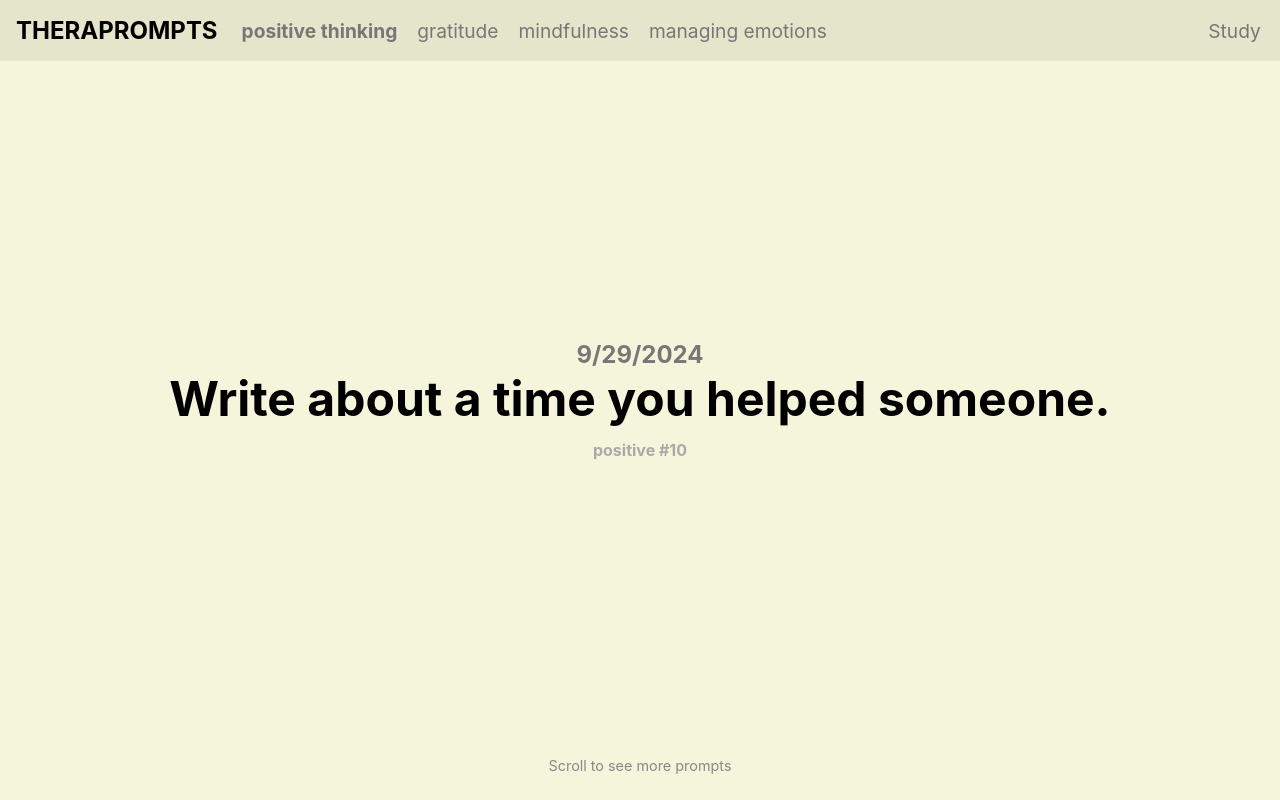
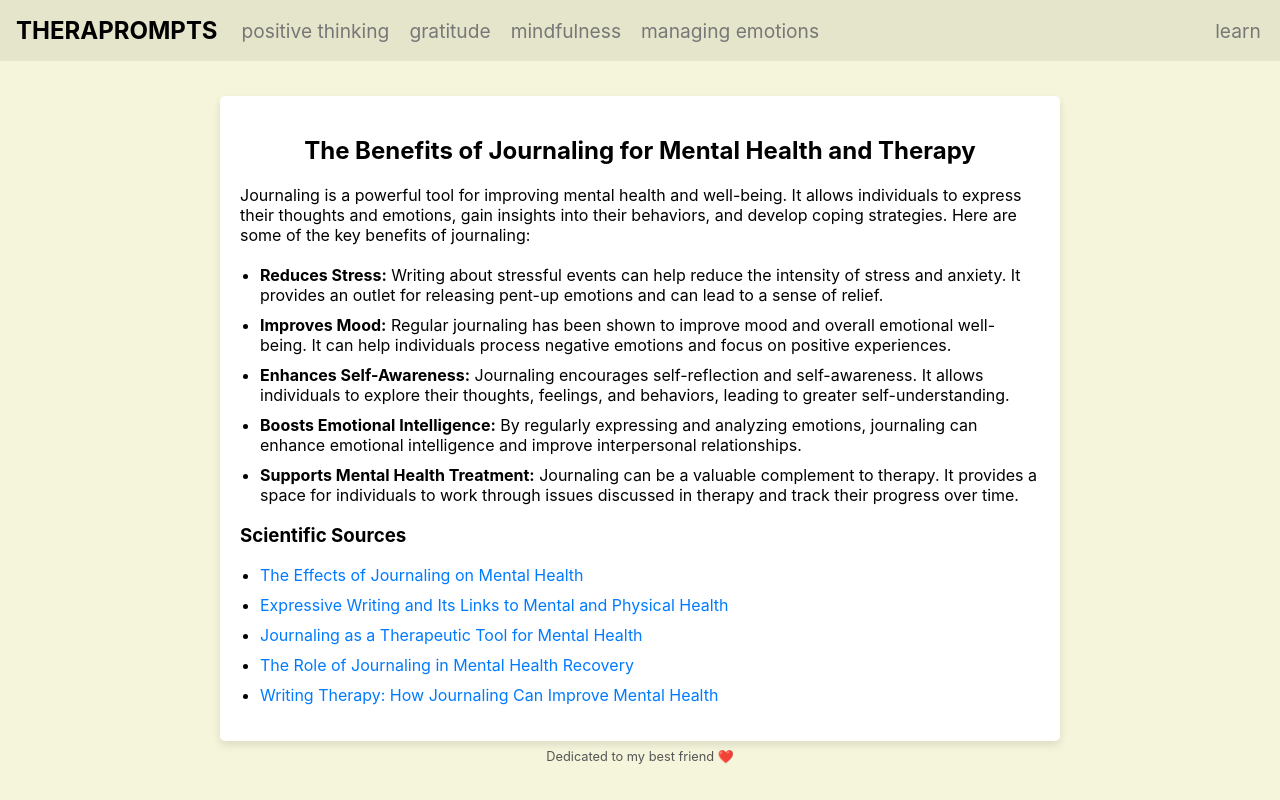
Before and after one commit to habeebmh/theraprompts, a React (Create React App) app: page /learn in a window 1280 px wide. Shown: the top 800 px of the page. Built offline with nearby package versions, Linux system fonts and the light colour scheme; no server answers.

Commit message:
Refactor routing and rename Study page to Learn

```diff
--- a/src/App.js
+++ b/src/App.js
@@ -5,7 +5,7 @@ import Home from './pages/Home';
 import Account from './pages/Account';
 import SignIn from './pages/SignIn';
 import EntryDetails from './pages/EntryDetails';
-import Study from './pages/Study';
+import Learn from './pages/Learn';
 
 import { topics } from './prompts';
 import AuthProvider from './utils/providers/AuthProvider';
@@ -27,8 +27,8 @@ const router = createBrowserRouter([
     element: <Account />,
   },
   {
-    path: "/study",
-    element: <Study />,
+    path: "/learn",
+    element: <Learn />,
   },
   {
     path: "/account/entry/:id",
@@ -56,11 +56,11 @@ function App() {
     setMenuOpen(prev => !prev);
   };
   const currentTopic = useMemo(() => {
-    if (window.location.pathname.includes('sign-in')) {
-      return '';
+    if (window.location.pathname === '/' || Object.keys(topics).some(topic => window.location.pathname.includes(topic.replace(/\s+/g, '-').toLowerCase()))) {
+      return Object.keys(topics).find(topic => window.location.pathname.includes(topic.replace(/\s+/g, '-').toLowerCase())) || Object.keys(topics)[0];
     }
 
-    return Object.keys(topics).find(topic => window.location.pathname.includes(topic.replace(/\s+/g, '-').toLowerCase())) || Object.keys(topics)[0];
+    return '';
   }, []);
 
 
@@ -78,8 +78,8 @@ function App() {
                 {topic}
               </a>
             ))}
-            <a href='/study' className='nav-link end'>
-              Study
+            <a href='/learn' className='nav-link end'>
+              learn
             </a>
             {/* <SignInButton /> */}
           </nav>
--- a/src/pages/Study.js
+++ b/src/pages/Learn.js
@@ -1,5 +1,5 @@
 import React from 'react';
-import './Study.css';
+import './Learn.css';
 
 function Study() {
   return (
@@ -17,10 +17,11 @@ function Study() {
       </ul>
       <h3>Scientific Sources</h3>
       <ul>
-        <li><a href="https://www.ncbi.nlm.nih.gov/pmc/articles/PMC3010965/" target="_blank" rel="noopener noreferrer">The Effects of Writing About Stressful Experiences on Symptom Reduction in Patients with Asthma or Rheumatoid Arthritis</a></li>
-        <li><a href="https://journals.sagepub.com/doi/abs/10.1177/0956797612457392" target="_blank" rel="noopener noreferrer">Expressive Writing and Its Links to Mental and Physical Health</a></li>
-        <li><a href="https://www.tandfonline.com/doi/abs/10.1080/07421656.2018.1447991" target="_blank" rel="noopener noreferrer">The Role of Journaling in Mental Health Recovery</a></li>
-        <li><a href="https://www.sciencedirect.com/science/article/abs/pii/S0191886917300321" target="_blank" rel="noopener noreferrer">The Impact of Journaling on Mental Health: A Meta-Analysis</a></li>
+        <li><a href="https://www.ncbi.nlm.nih.gov/pmc/articles/PMC8935176/" target="_blank" rel="noopener noreferrer">The Effects of Journaling on Mental Health</a></li>
+        <li><a href="https://academic.oup.com/edited-volume/28312/chapter/215027390" target="_blank" rel="noopener noreferrer">Expressive Writing and Its Links to Mental and Physical Health</a></li>
+        <li><a href="https://www.va.gov/WHOLEHEALTHLIBRARY/tools/therapeutic-journaling.asp#:~:text=Therapeutic%20journaling%20can%20be%20done,stressful%2C%20or%20traumatic%20life%20events." target="_blank" rel="noopener noreferrer">Journaling as a Therapeutic Tool for Mental Health</a></li>
+        <li><a href="https://www.urmc.rochester.edu/encyclopedia/content.aspx?ContentTypeID=1&ContentID=4552" target="_blank" rel="noopener noreferrer">The Role of Journaling in Mental Health Recovery</a></li>
+        <li><a href="https://www.ncbi.nlm.nih.gov/pmc/articles/PMC3505408/" target="_blank" rel="noopener noreferrer">Writing Therapy: How Journaling Can Improve Mental Health</a></li>
       </ul>
     </div>
   );
--- a/src/prompts/positive.js
+++ b/src/prompts/positive.js
@@ -1,5 +1,5 @@
 export const positivePrompts = [
-  { text: "What are three things you appreciate about your intelligence?", index: 1, topic: "gratitude" },
+  { text: "What are three things you appreciate about your intelligence?", index: 1, topic: "positive" },
   { text: "Describe a positive experience you had recently.", index: 2, topic: "positive" },
   { text: "What is something you are looking forward to?", index: 3, topic: "positive" },
   { text: "Write about a time you overcame a challenge.", index: 4, topic: "positive" },
```
Also changed, not shown: src/pages/Learn.css (renamed from src/pages/Study.css).
